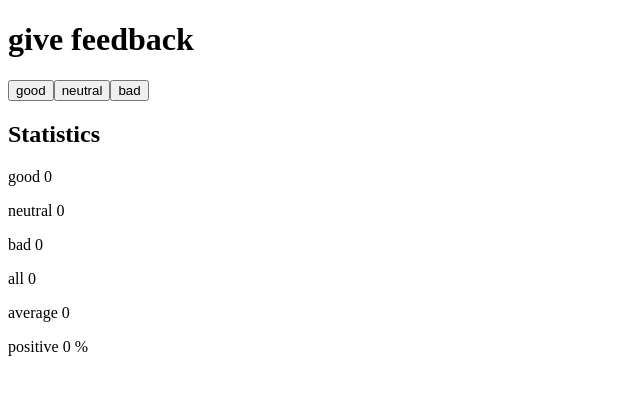
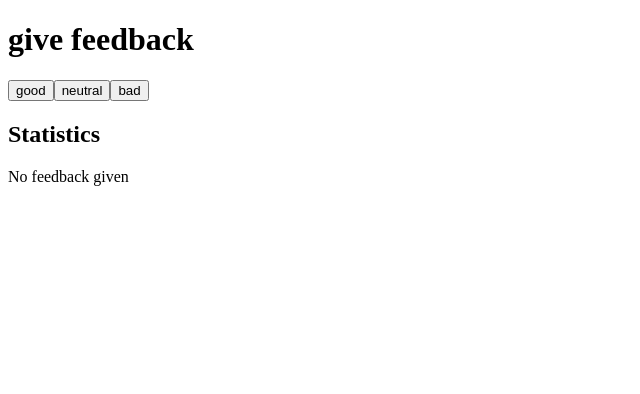
Before and after one commit to juliovillalvazo/fullstackopen, a React (Create React App) app in the folder part1/unicafe/: page / in a window 1280 px wide. Shown: the top 394 px of the page, without its empty margins (0-640 px from the left). Built offline with nearby package versions, Linux system fonts and the light colour scheme.

Commit message:
finished exercise unicafe step4

```diff
--- a/part1/unicafe/src/App.js
+++ b/part1/unicafe/src/App.js
@@ -5,6 +5,15 @@ const Button = ({ handleClick, text }) => (
 );
 
 const Statistics = ({ good, bad, neutral }) => {
+    if (good === 0 && bad === 0 && neutral === 0) {
+        return (
+            <div>
+                <h2>Statistics</h2>
+                <p>No feedback given</p>
+            </div>
+        );
+    }
+
     const total = good + bad + neutral;
     const average = (good * 1 + bad * -1) / total || 0;
     const posFeedback = (good / total) * 100 || 0;
```
